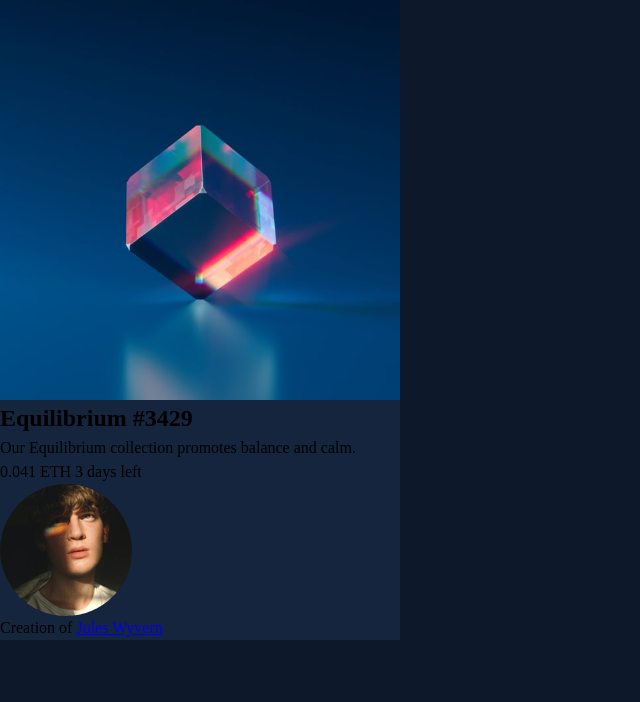
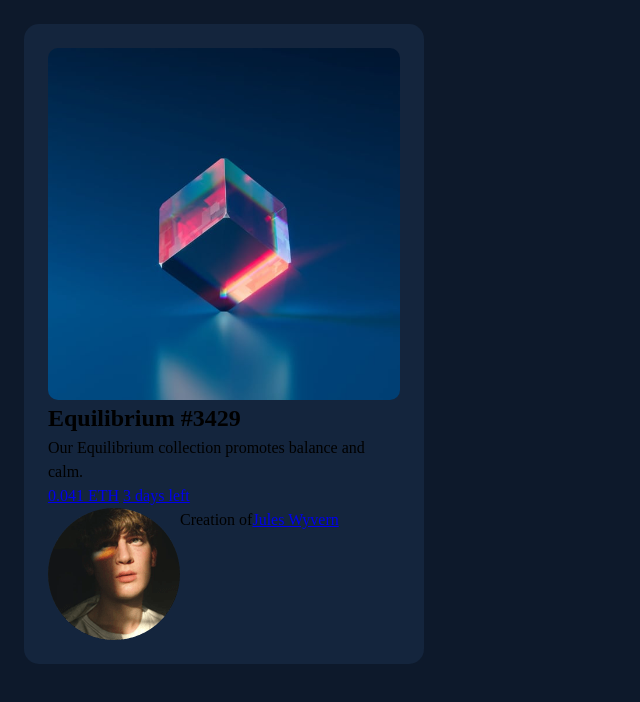
Before and after one commit to dottereldesign/NFT_preview_card_component, a plain HTML site: page index.html in a window 1280 px wide. Shown: the whole page, without its empty margins (0-640 px from the left). Drawn offline with Linux system fonts and the light colour scheme.

Commit message:
Add anchor tags, image, and card.

```diff
--- a/index.html
+++ b/index.html
@@ -20,8 +20,11 @@
     <h2 class="card_header">Equilibrium #3429</h2>
     <p class="card_body">Our Equilibrium collection promotes balance and calm.</p>
 
-    0.041 ETH
-    3 days left
+    <div class="card_info-container">
+      <a href="#">0.041 ETH</a>
+      <a href="#">3 days left</a>
+    </div>
+
 
     <footer class="card_footer">
       <img src="images/image-avatar.png" alt="Display picture of Jules Wyvern.">
--- a/style.css
+++ b/style.css
@@ -90,6 +90,17 @@ body {
 }
 
 article {
-  width: 400px;
+  max-width: 400px;
   background-color: var(--clr-neutral-200);
+  margin: 1.5em;
+  padding: 1.5em;
+  border-radius: 15px;
 }
+
+img {
+  border-radius: 10px;
+}
+
+.card_footer {
+  display: flex;
+}
```
Also changed, not shown: 1 other file.
